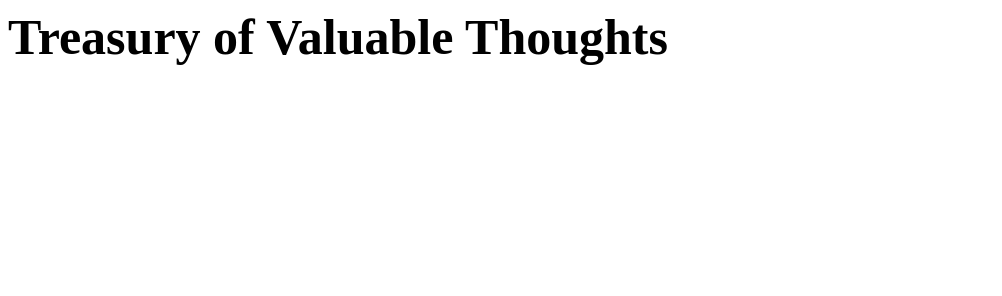
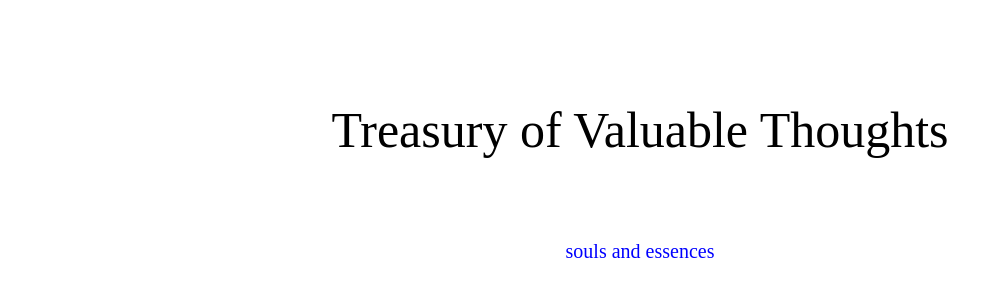
Before and after one commit to Braelan/letters, a plain HTML site: page index.html in a window 1280 px wide. Shown: the whole page, without its empty margins (0-1002 px from the left). Drawn offline with Linux system fonts and the light colour scheme; a web font is replaced by a local one.

Commit message:
ready to write

```diff
--- a/index.html
+++ b/index.html
@@ -1,8 +1,17 @@
 <html>
 <head>
+<link href="https://fonts.googleapis.com/css?family=Antic" rel="stylesheet">
 <link rel="stylesheet" href="letters.css">
 <title>Treasury of Valuable Thoughts </title>
 </head>
+<body>
 
+<header>
+<h1>Treasury of Valuable Thoughts </h1>
+</header>
 
-<h1>Treasury of Valuable Thoughts </h1>
+<ul>
+<li><a href='essence.html'>souls and essences</a></li>
+</ul>
+
+</body>
--- a/letters.css
+++ b/letters.css
@@ -1,3 +1,58 @@
+h1, body, html, em, ul, li, a{
+	margin: 0;
+	padding: 0;
+	border: none;
+	font-size: inherit;
+	color: black;
+	text-decoration: none;
+	text-emphasis: none;
+	outline: 0;
+	box-sizing: inherit;
+	font: inherit;
+	background: transparent;
+	text-align: inherit;
+	list-style: none;
+}
+
+{
+	font-family: 'Antic', sans-serif;
+	}
+header{
+	display:flex;
+	flex-direction: column;
+	height: 200px;
+	margin: 30px 0 0 0;
+	}
 h1 {
-	font-size: 50px
+	font-size: 50px;
+	margin: auto;
 }
+
+.letter {
+	display: flex;
+	flex-direction:column;
+	margin:10px auto;
+	width: 900px;
+	}
+p {
+	text-indent: 30px;
+	font-family: 'Lekton', sans-serif;
+	font-size: 20px;
+ }
+
+ul {
+	display: flex;
+	flex-direction: column;
+	margin: 10px auto;
+	width: 600px;
+	/* border: 1px solid red; */
+}
+
+li {
+	margin: auto;
+	}
+
+a {
+	font-size: 20px;
+	color: blue;
+}
```
Also changed, not shown: essence.html (added, +8 -0 lines), 2 other files.
